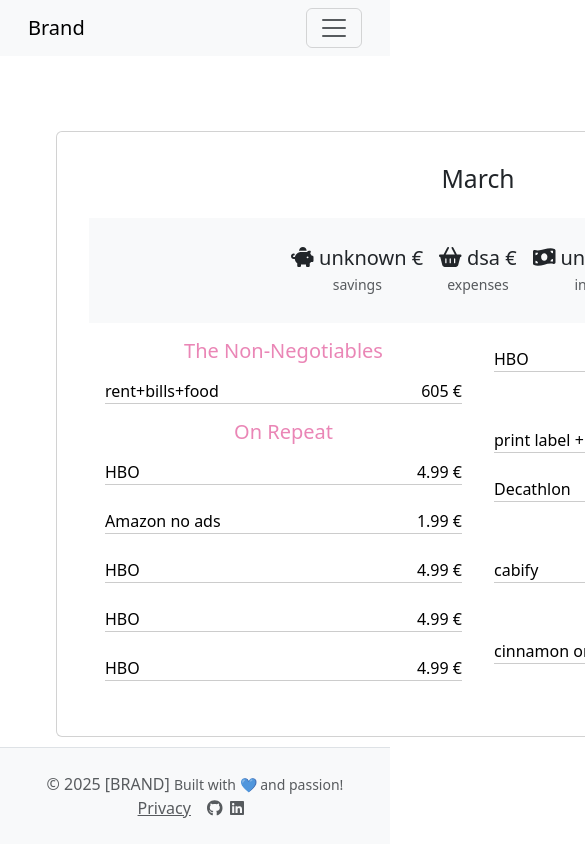
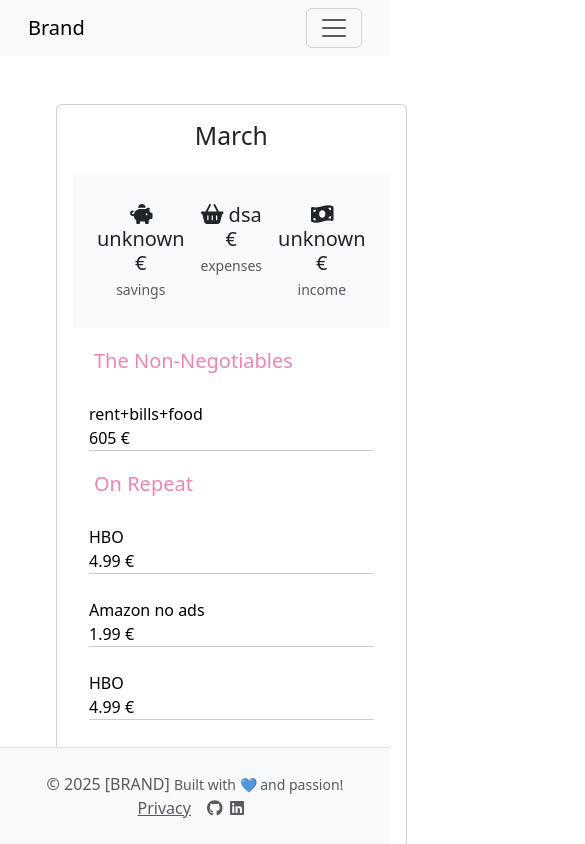
Before and after one commit to Alicia-OC/MonthlyExpenses, a React (Vite) app in the folder client/: page /1/1 in a window 390 px wide. Shown: the top 844 px of the page, 585 px wide, since content can reach past the window. Built offline with nearby package versions, Linux system fonts and the light colour scheme.

Commit message:
minor upd

```diff
--- a/client/src/pages/Monthcard/MonthCard.jsx
+++ b/client/src/pages/Monthcard/MonthCard.jsx
@@ -14,6 +14,7 @@ const MonthCard = () => {
 
   const [isLoading, setIsLoading] = useState(false);
   const [card, setCard] = useState();
+  const [cardBlocksContent, setCardBlocksContent] = useState([]);
 
   const { cardId } = useParams();
 
@@ -27,6 +28,13 @@ const MonthCard = () => {
         }
       );
       setCard(res.data);
+      setCardBlocksContent([
+        res.data.fixedItems,
+        res.data.subscriptionItems,
+        res.data.otherItems,
+        res.data.transportItems,
+        res.data.groceriesItems,
+      ]);
     } catch (error) {
       console.error('Error fetching card:', error);
     } finally {
@@ -119,7 +127,7 @@ const MonthCard = () => {
     transportExpenses: 9,
     groceriesExpenses: 4.99,
   };
-  const card_content = [
+  const mockCardBlocks = [
     { title: 'The Non-Negotiables', items: mockCard.fixedItems },
     { title: 'On Repeat', items: mockCard.subscriptionItems },
     { title: 'Little Life Things', items: mockCard.otherItems },
@@ -254,16 +262,16 @@ const MonthCard = () => {
 
   const contentLoaded = () => {
     return (
-      <Card className="month-card-component">
+      <Card className="month-card-component col-12 col-md-6 col-lg-4">
         {' '}
         <h2>{months[mockCard.month]}</h2>
         <div className="savings-div p-4 text-black bg-body-tertiary">
           <ExpensesSummary />
         </div>
-        <div class="container "> </div>
+        <div className="container "> </div>
         <div className="p-3 month-card-container">
           <div className="multi-column">
-            {card_content.map((group) => (
+            {mockCardBlocks.map((group) => (
               <>
                 <div className="month-card-h5" key={`${group.title}-title`}>
                   <h5>{group.title}</h5>
--- a/client/src/pages/Monthcard/css/index.css
+++ b/client/src/pages/Monthcard/css/index.css
@@ -1,22 +1,39 @@
 .month-card-component {
-    min-width: 100vh;
-    min-height: 70vh;
+  width: 100%;
+  max-width: 500px;
+  margin: 0 auto;
+  padding: 1rem;
+}
+
+@media (min-width: 768px) {
+  .month-card-component {
+    max-width: 600px;
+  }
+}
+
+@media (min-width: 992px) {
+  .month-card-component {
+    max-width: 800px;
+  }
 }
 
 
 .month-card-h5 {
     color: var(--pink-theme_h5);
-   /** border-bottom: 2px solid var(--pink-theme_h5);**/
+    /** border-bottom: 2px solid var(--pink-theme_h5);**/
+    padding: 5px;
 
 }
 
 .month-card-container li {
     color: black;
     font-size: 1em;
+
 }
 
 .month-card-container {
     padding-top: 1em;
+
 }
 
 .card-category {
@@ -31,15 +48,31 @@
     text-align: right;
 }
 
+
+@media (max-width: 768px) {
+    .multi-column {
+        column-count: 1 !important;
+    }
+
+    .month-card-h5 {
+        text-align: left;
+    }
+
+    .month-card-item-money {
+        text-align: left;
+    }
+    .container {
+        max-width: 400;
+    }
+}
+
 .multi-column {
     column-count: 2;
     column-gap: 2rem;
-
 }
 
 .month-card-body {
     border-bottom: 1px solid #ccc;
-
     padding-top: 0.5rem;
     margin-top: 0.5rem;
     padding-bottom: 0;
```
Also changed, not shown: 1 other file (tests, documents, lock files or other folders).
